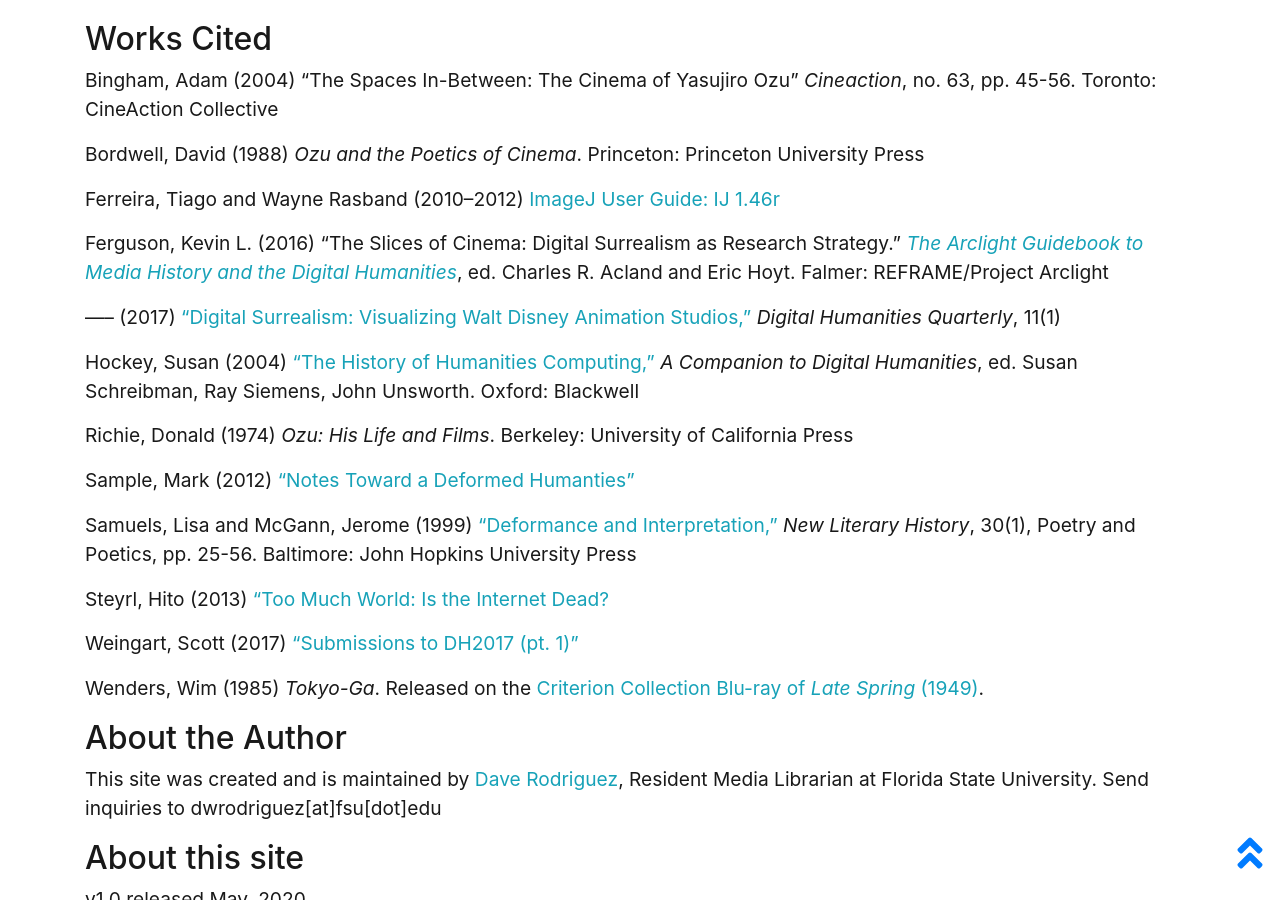
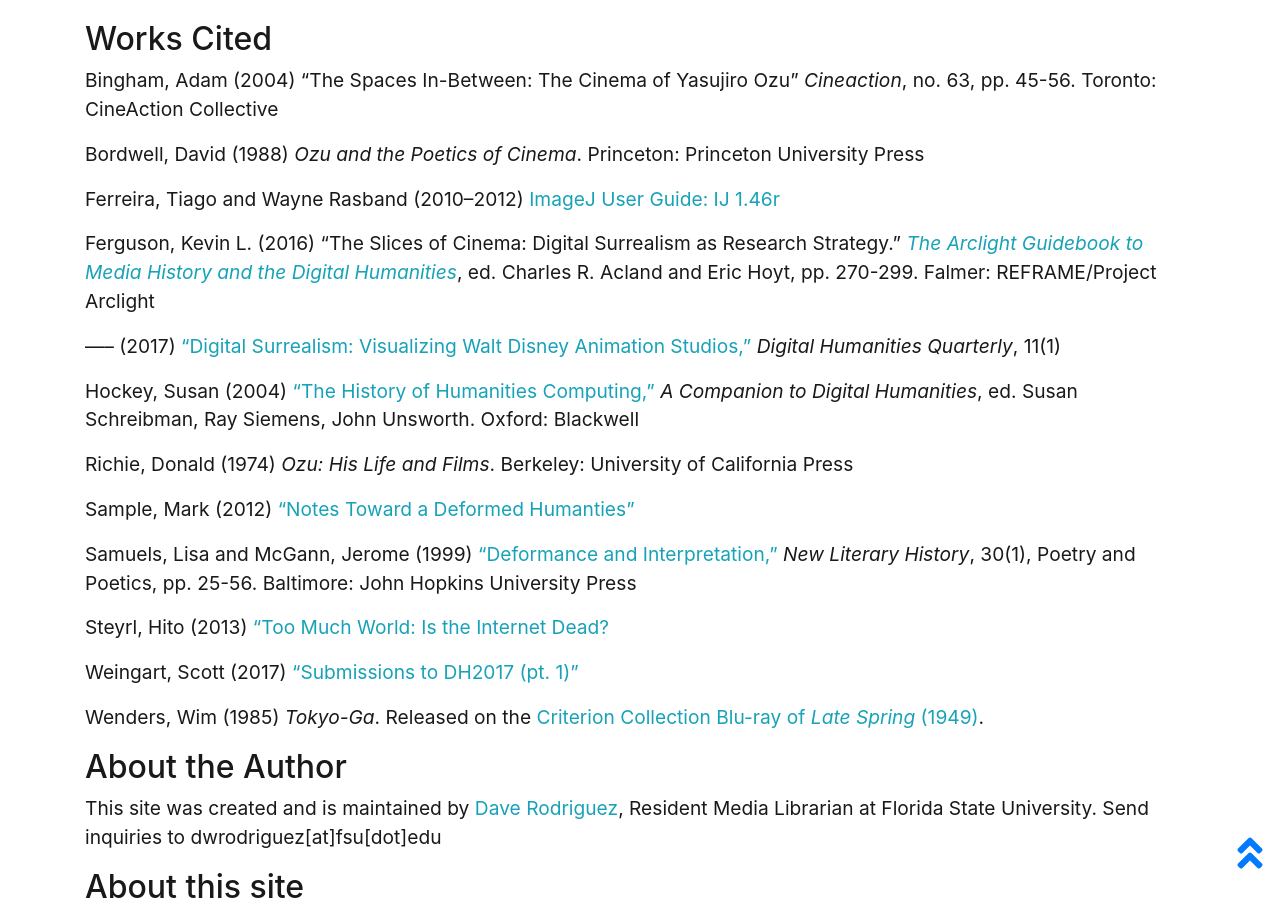
Before and after one commit to drodz11/colors-of-ozu, a Jekyll site: the page built from pages/about.md, in a window 1280 px wide and 900 px high, scrolled down 21423 px. Built offline with Jekyll 4.4.1, drawn with Linux system fonts in a browser that asks for light colours.

Commit message:
Update about.md

```diff
--- a/pages/about.md
+++ b/pages/about.md
@@ -221,7 +221,7 @@
 
 Ferreira, Tiago and Wayne Rasband (2010–2012) [ImageJ User Guide: IJ 1.46r](http://imagej.nih.gov/ij/docs/guide/user-guide.pdf)
 
-Ferguson, Kevin L. (2016) "The Slices of Cinema: Digital Surrealism as Research Strategy." [_The Arclight Guidebook to Media History and the Digital Humanities_](http://projectarclight.org/book/), ed. Charles R. Acland and Eric Hoyt. Falmer: REFRAME/Project Arclight
+Ferguson, Kevin L. (2016) "The Slices of Cinema: Digital Surrealism as Research Strategy." [_The Arclight Guidebook to Media History and the Digital Humanities_](http://projectarclight.org/book/), ed. Charles R. Acland and Eric Hoyt, pp. 270-299. Falmer: REFRAME/Project Arclight
 
 ----- (2017) ["Digital Surrealism: Visualizing Walt Disney Animation Studios,"](http://www.digitalhumanities.org/dhq/vol/11/1/000276/000276.html) _Digital Humanities Quarterly_, 11(1)
 
```
